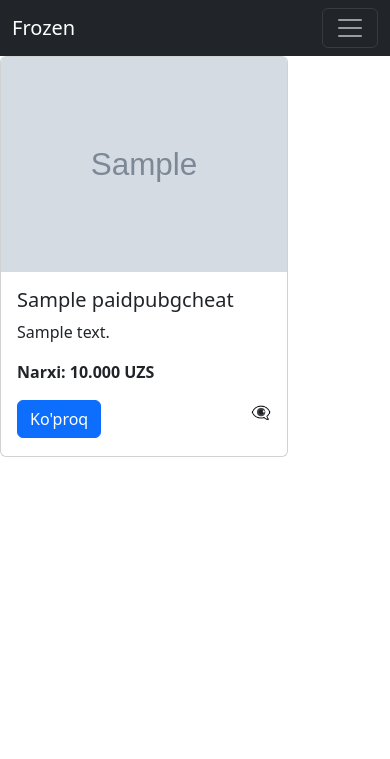
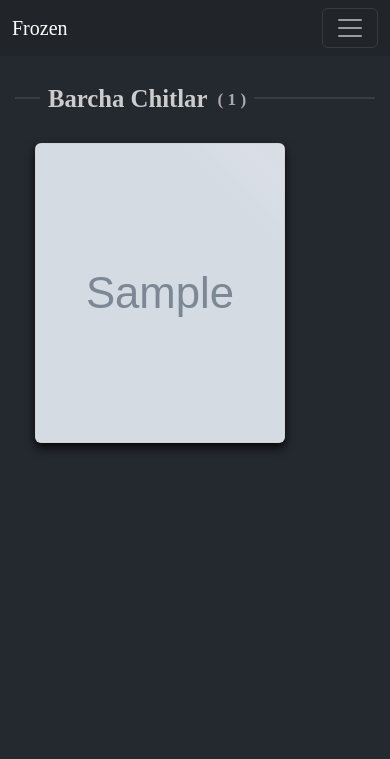
Before and after one commit to Abdivasiyev2008/Doxxim-Official, a Django app: page /paid-pubg-cheats/ in a window 390 px wide. Shown: the top 759 px of the page. Run offline with Django 4.2, Linux system fonts and the light colour scheme; tables that the repository leaves empty hold one stand-in row (values such as "Sample post"); grey boxes marked "Sample" are stand-in pictures; some libraries are stand-ins or nearby versions.

Commit message:
Frozen-Pubg-Mobile-Cheats

```diff
--- a/config/settings.py
+++ b/config/settings.py
@@ -23,7 +23,7 @@ BASE_DIR = Path(__file__).resolve().parent.parent
 SECRET_KEY = 'django-insecure-_tjnd9!83@!wz23y8w!faqc+0ad(7-bf@ksg)ph#-f)(tw3es_'
 
 # SECURITY WARNING: don't run with debug turned on in production!
-DEBUG = False
+DEBUG = True
 
 ALLOWED_HOSTS = ['*']
 
--- /dev/null
+++ b/static/css/cheats_list.css
@@ -0,0 +1,234 @@
+.abs,
+h2:after,
+.cards .card figcaption,
+.cards .card:after,
+.news .card figcaption,
+.news .card:after,
+.news .article figcaption {
+    position: absolute;
+}
+
+.rel,
+h2,
+h2 strong,
+.cards .card,
+.news .card,
+.news .article {
+    position: relative;
+}
+
+.fix {
+    position: fixed;
+}
+
+.dfix {
+    display: inline;
+}
+
+.dib {
+    display: inline-block;
+}
+
+.db {
+    display: block;
+}
+
+.dn {
+    display: none;
+}
+
+.df,
+.cards,
+.news {
+    display: flex;
+}
+
+.dif {
+    display: inline-flex;
+}
+
+.dg {
+    display: grid;
+}
+
+.dig {
+    display: inline-grid;
+}
+
+.vm,
+h2,
+h2 strong,
+h2 span {
+    vertical-align: middle;
+}
+
+body {
+    background: #24282f;
+    font-family: 'Alegreya Sans';
+}
+
+.wrapper {
+    padding: 15px;
+}
+
+h2 {
+    padding: 10px;
+    padding-left: 25px;
+    color: #ccc;
+    margin: 0;
+}
+
+h2 strong {
+    z-index: 2;
+    background: #24282f;
+    padding: 4px 8px;
+}
+
+h2 span {
+    font-size: 0.7em;
+    color: #aaa;
+    margin-left: 10px;
+}
+
+h2:after {
+    content: '';
+    z-index: 1;
+    bottom: 50%;
+    margin-bottom: -2px;
+    height: 2px;
+    left: 0;
+    right: 0;
+    background: #373d47;
+}
+
+.cards,
+.news {
+    flex-flow: row wrap;
+}
+
+.cards .card,
+.news .card {
+    margin: 20px;
+    width: 250px;
+    height: 300px;
+    overflow: hidden;
+    box-shadow: 0 5px 10px rgba(0, 0, 0, 0.8);
+    transform-origin: center top;
+    transform-style: preserve-3d;
+    transform: translateZ(0);
+    transition: 0.3s;
+}
+
+.cards .card img,
+.news .card img {
+    width: 100%;
+    min-height: 100%;
+}
+
+.cards .card figcaption,
+.news .card figcaption {
+    bottom: 0;
+    left: 0;
+    right: 0;
+    padding: 20px;
+    padding-bottom: 10px;
+    font-size: 20px;
+    background: none;
+    color: #fff;
+    transform: translateY(100%);
+    transition: 0.3s;
+}
+
+.cards .card:after,
+.news .card:after {
+    content: '';
+    z-index: 10;
+    width: 200%;
+    height: 100%;
+    top: -90%;
+    left: -20px;
+    opacity: 0.1;
+    transform: rotate(45deg);
+    background: linear-gradient(to top, transparent, #fff 15%, rgba(255, 255, 255, 0.5));
+    transition: 0.3s;
+}
+
+.cards .card:hover,
+.news .card:hover,
+.cards .card:focus,
+.news .card:focus,
+.cards .card:active,
+.news .card:active {
+    box-shadow: 0 8px 16px 3px rgba(0, 0, 0, 0.6);
+    transform: translateY(-3px) scale(1.05) rotateX(15deg);
+}
+
+.cards .card:hover figcaption,
+.news .card:hover figcaption,
+.cards .card:focus figcaption,
+.news .card:focus figcaption,
+.cards .card:active figcaption,
+.news .card:active figcaption {
+    transform: none;
+}
+
+.cards .card:hover:after,
+.news .card:hover:after,
+.cards .card:focus:after,
+.news .card:focus:after,
+.cards .card:active:after,
+.news .card:active:after {
+    transform: rotate(25deg);
+    top: -40%;
+    opacity: 0.15;
+}
+
+.news .article {
+    overflow: hidden;
+    width: 350px;
+    height: 235px;
+    margin: 20px;
+}
+
+.news .article img {
+    width: 100%;
+    min-height: 100%;
+    transition: 0.2s;
+}
+
+.news .article figcaption {
+    font-size: 14px;
+    text-shadow: 0 1px 0 rgba(51, 51, 51, 0.3);
+    color: #fff;
+    left: 0;
+    right: 0;
+    top: 0;
+    bottom: 0;
+    padding: 40px;
+    box-shadow: 0 0 2px rgba(0, 0, 0, 0.2);
+    background: rgba(6, 18, 53, 0.6);
+    opacity: 0;
+    transform: scale(1.15);
+    transition: 0.2s;
+}
+
+.news .article figcaption h3 {
+    color: #3792e3;
+    font-size: 16px;
+    margin-bottom: 0;
+    font-weight: bold;
+}
+
+.news .article:hover img,
+.news .article:focus img,
+.news .article:active img {
+    filter: blur(3px);
+    transform: scale(0.97);
+}
+
+.news .article:hover figcaption,
+.news .article:focus figcaption,
+.news .article:active figcaption {
+    opacity: 1;
+    transform: none;
+}
--- a/templates/paid_cheats/list.html
+++ b/templates/paid_cheats/list.html
@@ -4,21 +4,25 @@
 {% load hitcount_tags %}
 
 {% block content %}
-  {% for cheat in paid_cheat %}
-    <div class="card" style="width: 18rem; float: left;">
-      <img src="{{ cheat.image.url }}" class="card-img-top" alt="...">
-      <div class="card-body">
-        <h5 class="card-title">{{ cheat.name }}</h5>
-        <p class="card-text">{{ cheat.about|slice:':100'|safe }}</p>
-        <strong>
-          <p>Narxi: {{ cheat.price| floatformat:3 }} UZS</p>
-        </strong>
-        <a href="{% url 'paid-cheat-detail' cheat.pk %}" class="btn btn-primary">Ko'proq</a>
+  <link rel="stylesheet" href="{% static 'css/cheats_list.css' %}">
+  <div class="wrapper">
+    <h2><strong>Barcha Chitlar<span>( {{ paid_cheat.count }} )</span></strong></h2>
 
-        <p style="float: right;">👁‍🗨{% get_hit_count for cheat %}</p>
+    <div class="cards">
+      {% for cheat in paid_cheat %}
+        <a href="{% url 'paid-cheat-detail' cheat.pk %}">
+          <figure class="card">
+            <img src="{{ cheat.image.url }}" />
+            <figcaption>{{ cheat.name }}
+              <br>
+              <p style="float: right; position: relative; top: -30px;">👁‍🗨{% get_hit_count for cheat %}</p>
+              <br><b>Narxi: {{ cheat.price| floatformat:3 }} UZS</b>
+            </figcaption>
+            <figcaption style="top: -20px;">{{ cheat.about|slice:':100'|safe }}</figcaption>
+          </figure>
+        </a>
+      {% endfor %}
+    </div>
+  </div>
 
-      </div>
-    </div>
-
-  {% endfor %}
 {% endblock content %}
```
Also changed, not shown: static/css/cheats_detail.css (added, +152 -0 lines), templates/free_cheats/detail.html (+44 -53 lines), templates/free_cheats/list.html (+19 -15 lines), templates/paid_cheats/detail.html (+38 -49 lines).
